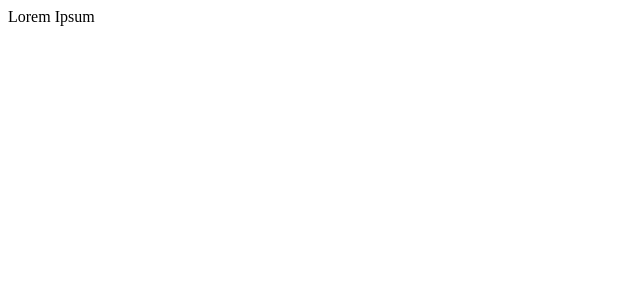
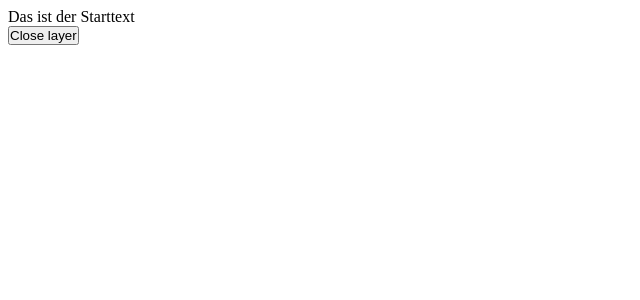
Before and after one commit to schatt3npakt/advc, a Vue app in the folder frontend/: page / in a window 1280 px wide. Shown: the top 300 px of the page, without its empty margins (0-640 px from the left). Built offline with nearby package versions, Linux system fonts and the light colour scheme.

Commit message:
IMplement introduction text layer

```diff
--- a/frontend/src/App.vue
+++ b/frontend/src/App.vue
@@ -1,5 +1,6 @@
 <script setup>
 import { usePuzzleConfigStore } from './store/puzzleConfig';
+import TextLayer from './views/GameView/components/TextLayer.vue';
 import PlayerInputs from './views/GameView/components/PlayerInputs.vue';
 import PlayerSolution from './views/GameView/components/PlayerSolution.vue';
 import Puzzle from './views/GameView/components/Puzzle.vue';
@@ -12,9 +13,12 @@ puzzleStore.loadNewConfig(0);
 
 <template>
   <main>
-    <div class="inittext">
-      {{ puzzleStore.config.initText }}
-    </div>
+    <TextLayer
+      v-if="puzzleStore.config.initText"
+      :show="true"
+      :key="puzzleStore.config.initText"
+      :text="puzzleStore.config.initText"
+    />
 
     <Puzzle />
 
@@ -47,13 +51,5 @@ body {
   margin: 8px;
 }
 
-.inittext {
-  background-color: var(--primary-color-light);
-  position: fixed;
-  inset: 0;
-  height: 100vh;
-  width: 100vw;
-  padding: 8px;
-  z-index: 1;
-}
+
 </style>
--- a/frontend/src/data/puzzles.json
+++ b/frontend/src/data/puzzles.json
@@ -2,7 +2,7 @@
   {
     "id": 0,
     "completionText": "Lorem Ipsum",
-    "initText": "Lorem Ipsum",
+    "initText": "Das ist der Starttext",
     "maxInputs": 4,
     "rows": [["UP", "DOWN", "LEFT", "RIGHT"]],
     "sorting": "3124"
--- /dev/null
+++ b/frontend/src/views/GameView/components/TextLayer.vue
@@ -0,0 +1,38 @@
+<script setup>
+import { ref } from "vue";
+
+const props = defineProps({
+  text: String,
+  show: Boolean
+})
+
+const showLayer = ref(props.show)
+
+function clickHandler () {
+  showLayer.value = false
+}
+</script>
+
+<template>
+  <div class="wrapper" v-show="showLayer">
+    <div class="inner">
+      <p>{{ props.text }}</p>
+      <button @click="clickHandler()">Close layer</button>
+    </div>
+  </div>
+</template>
+
+<style scoped>
+.wrapper {
+  background-color: var(--primary-color-light);
+  position: fixed;
+  inset: 0;
+  height: 100vh;
+  width: 100vw;
+  z-index: 1;
+}
+
+.wrapper .inner {
+  padding: 8px;
+}
+</style>
```
